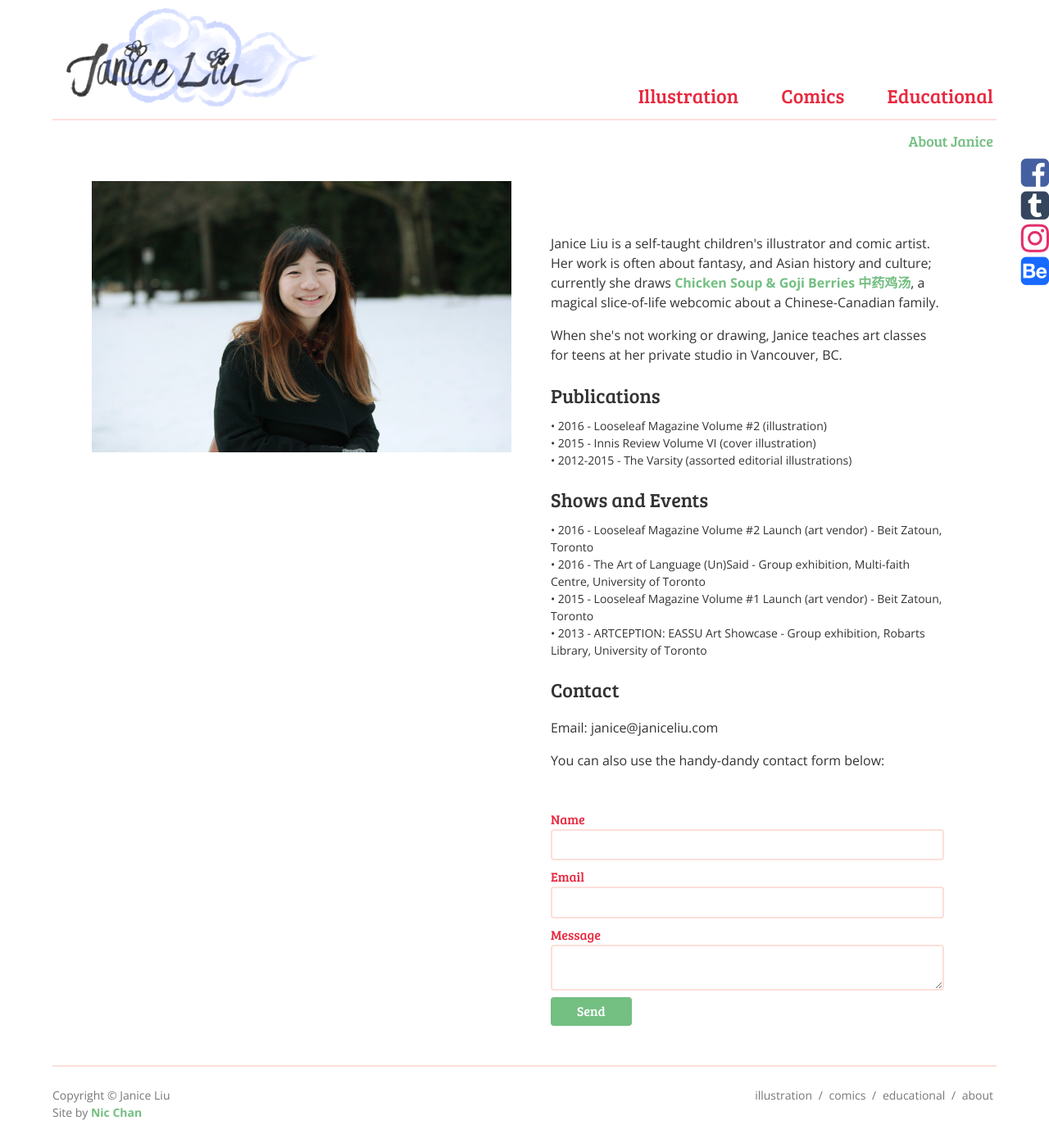
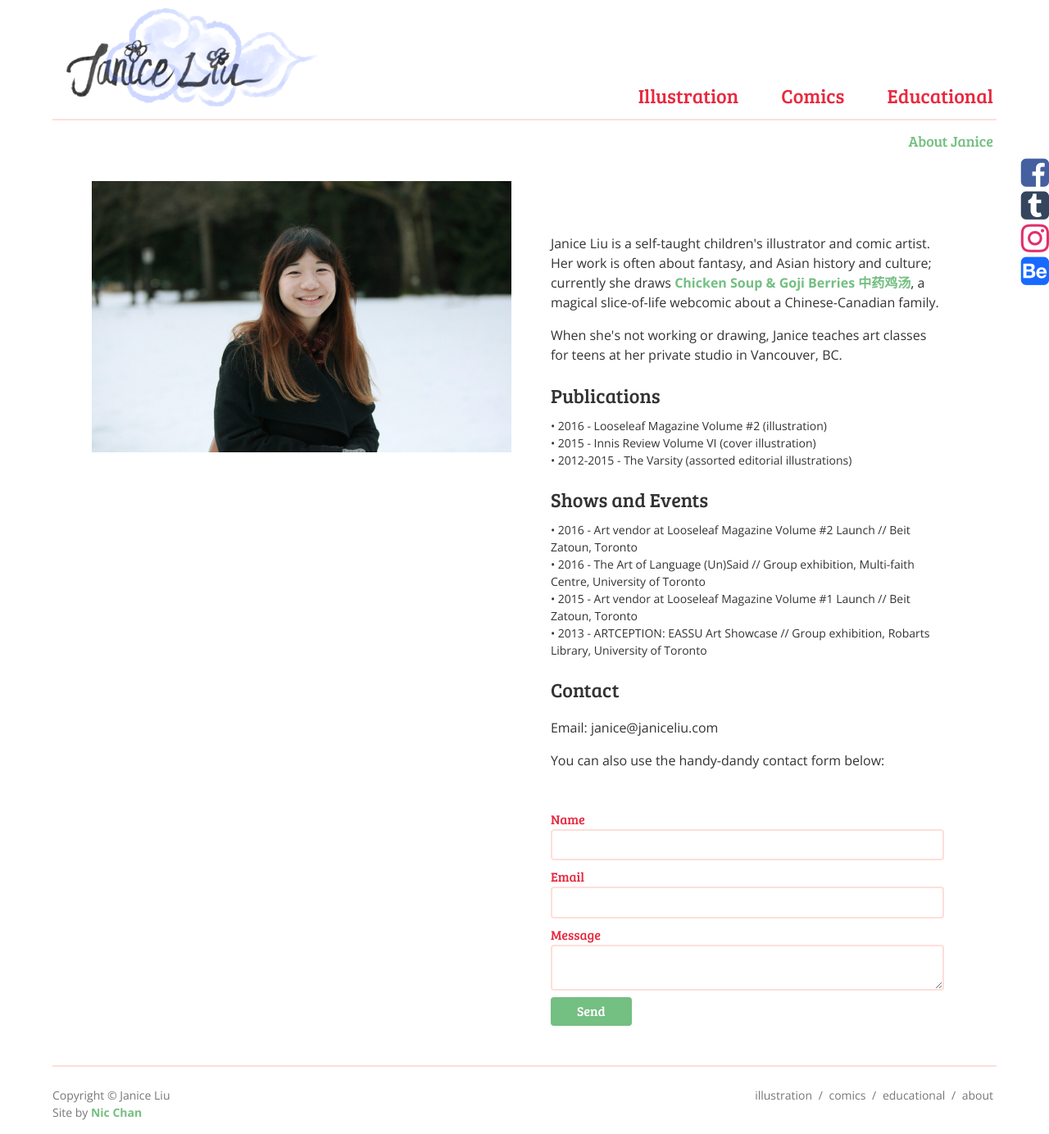
Before and after one commit to flutterdoodle/flutterdoodle.github.io, a Jekyll site: the page built from about.html, in a window 1280 px wide. Shown: the whole page at 82% size. Built offline with Jekyll 4.4.1, drawn with Linux system fonts in a browser that asks for light colours; nearby versions of some CDN libraries.

```diff
--- a/about.html
+++ b/about.html
@@ -16,10 +16,10 @@ img: /img/site/IMG_1878_s.jpg
 </ul>
 <h2>Shows and Events</h2>
 <ul>
-    <li>&bull; 2016 - Looseleaf Magazine Volume #2 Launch (art vendor) - Beit Zatoun, Toronto</li>
-    <li>&bull; 2016 - The Art of Language (Un)Said - Group exhibition, Multi-faith Centre, University of Toronto</li>
-    <li>&bull; 2015 - Looseleaf Magazine Volume #1 Launch (art vendor) - Beit Zatoun, Toronto</li>
-    <li>&bull; 2013 - ARTCEPTION: EASSU Art Showcase - Group exhibition, Robarts Library, University of Toronto</li>
+    <li>&bull; 2016 - Art vendor at Looseleaf Magazine Volume #2 Launch // Beit Zatoun, Toronto</li>
+    <li>&bull; 2016 - The Art of Language (Un)Said // Group exhibition, Multi-faith Centre, University of Toronto</li>
+    <li>&bull; 2015 - Art vendor at Looseleaf Magazine Volume #1 Launch // Beit Zatoun, Toronto</li>
+    <li>&bull; 2013 - ARTCEPTION: EASSU Art Showcase // Group exhibition, Robarts Library, University of Toronto</li>
 </ul>
 
 <h2>Contact</h2>
```
